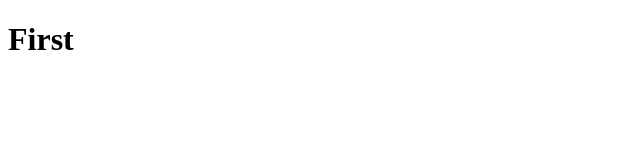
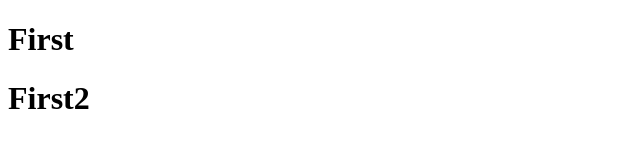
Before and after one commit to bozhokruslan1/test.github.io, a plain HTML site: page index.html in a window 1280 px wide. Shown: the whole page, without its empty margins (0-640 px from the left). Drawn offline with Linux system fonts and the light colour scheme.

Commit message:
Update index.html
changes first

```diff
--- a/index.html
+++ b/index.html
@@ -7,5 +7,6 @@
 </head>
 <body>
     <h1>First</h1>
+    <h1>First2</h1>
 </body>
 </html>
```
